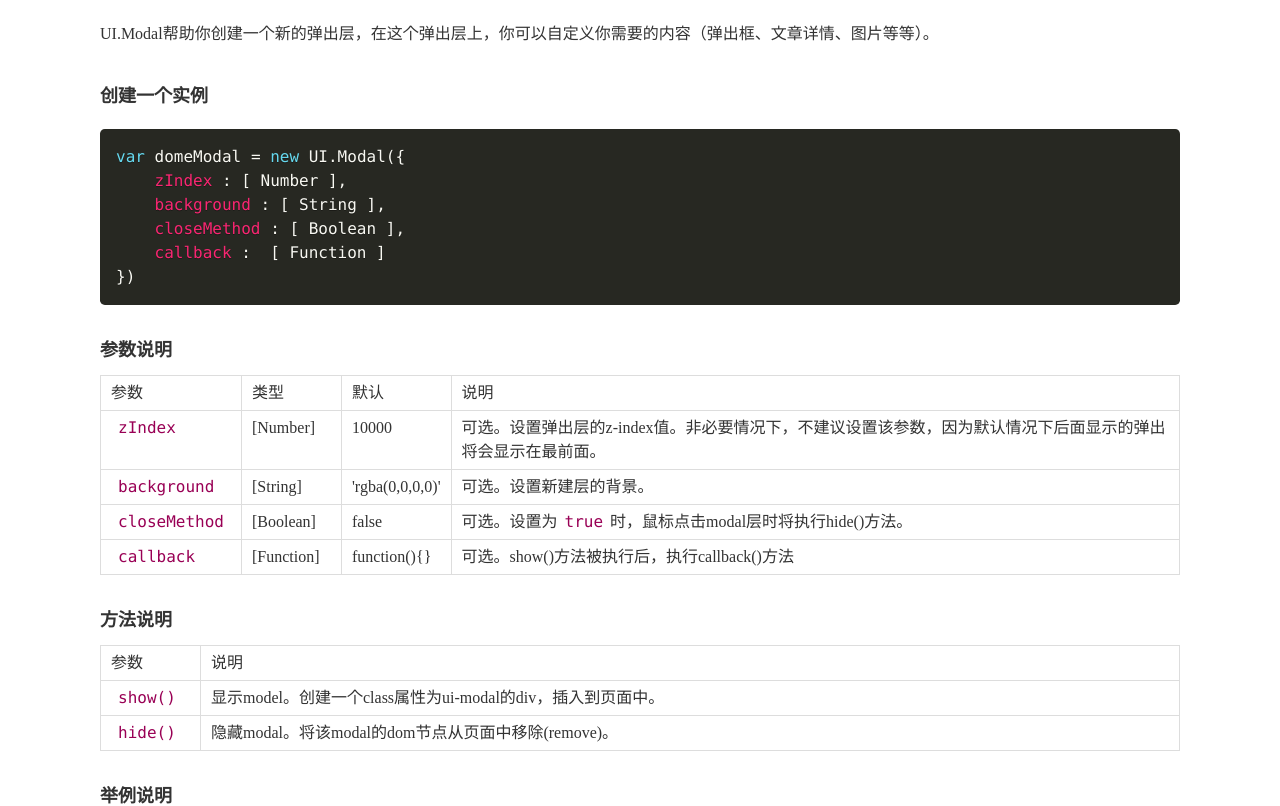
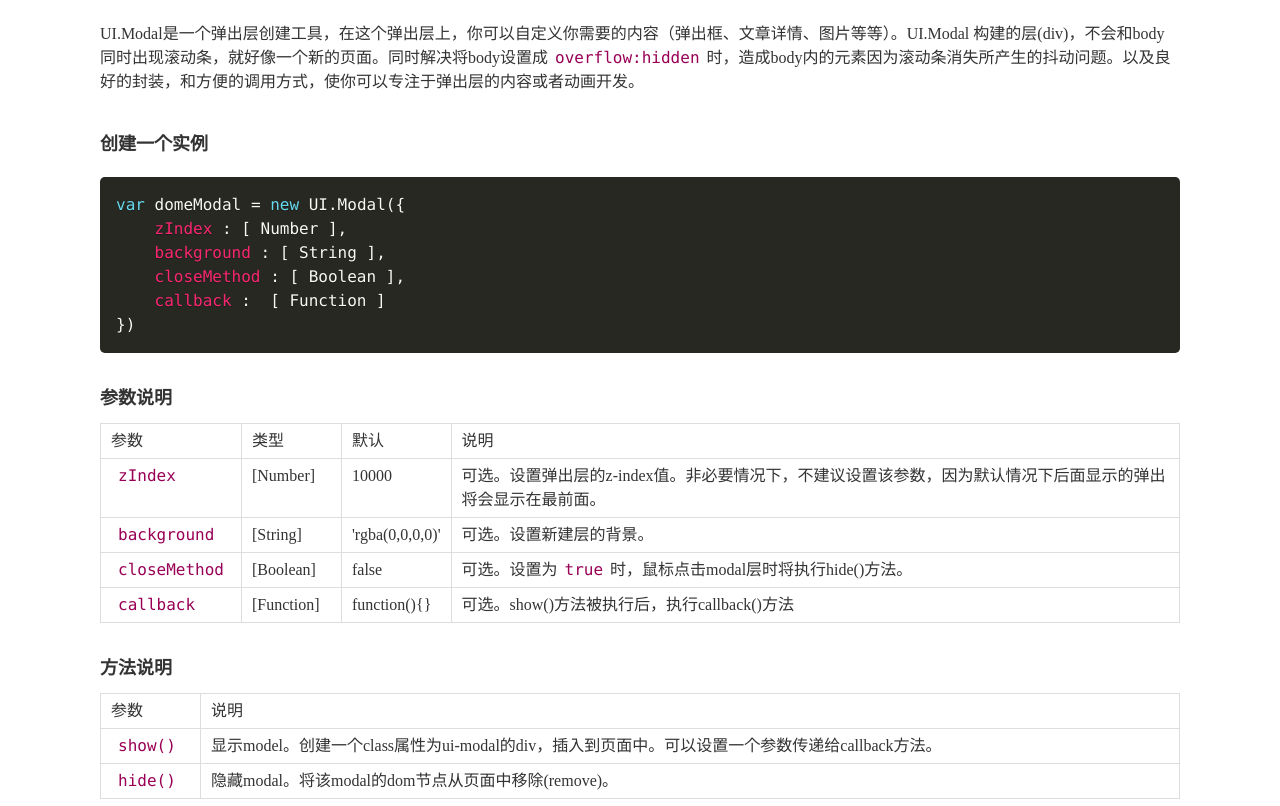
Before and after one commit to FutureUI/UIModal, a plain HTML site: page docs/index.html in a window 1280 px wide. Shown: the part 164-970 px from the top of the page. Drawn offline with nearby package versions, Linux system fonts and the light colour scheme.

Commit message:
Signed-off-by: 8264 <zhangbo8264@163.com>

```diff
--- a/UI.Modal.js
+++ b/UI.Modal.js
@@ -44,7 +44,6 @@ var UI = UI || {};
 			'zIndex':this.opt.zIndex,
 			'background':this.opt.background
 		}
-
 
 	}
 
--- a/docs/index.html
+++ b/docs/index.html
@@ -41,7 +41,7 @@
 <article>
     <h1>UI.Modal</h1>
 
-    <p>UI.Modal帮助你创建一个新的弹出层，在这个弹出层上，你可以自定义你需要的内容（弹出框、文章详情、图片等等）。</p>
+    <p>UI.Modal是一个弹出层创建工具，在这个弹出层上，你可以自定义你需要的内容（弹出框、文章详情、图片等等）。UI.Modal 构建的层(div)，不会和body同时出现滚动条，就好像一个新的页面。同时解决将body设置成<code>overflow:hidden</code>时，造成body内的元素因为滚动条消失所产生的抖动问题。以及良好的封装，和方便的调用方式，使你可以专注于弹出层的内容或者动画开发。</p>
 
     <h2>创建一个实例</h2>
 
@@ -97,7 +97,7 @@
         </tr>
         <tr>
             <td><code>show()</code></td>
-            <td>显示model。创建一个class属性为ui-modal的div，插入到页面中。</td>
+            <td>显示model。创建一个class属性为ui-modal的div，插入到页面中。可以设置一个参数传递给callback方法。</td>
         </tr>
         <tr>
             <td><code>hide()</code></td>
```
